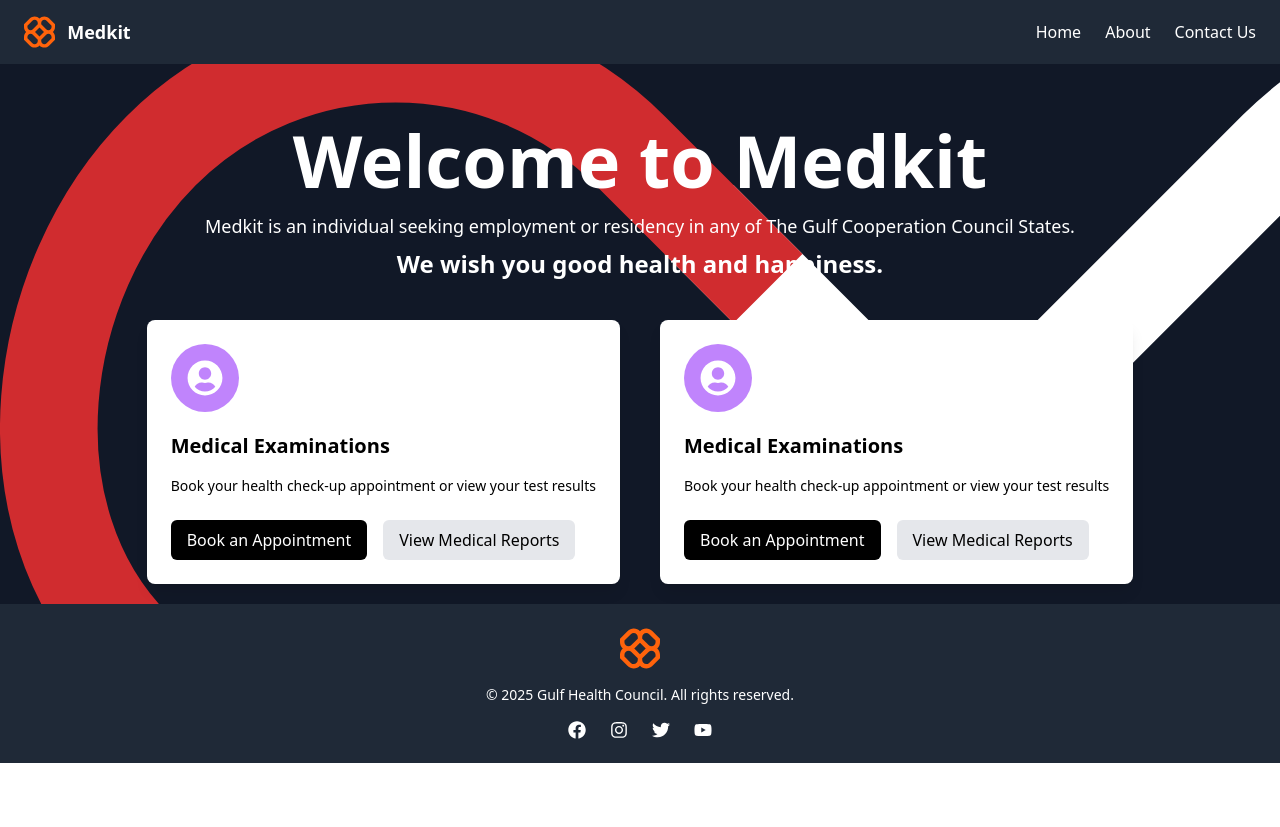
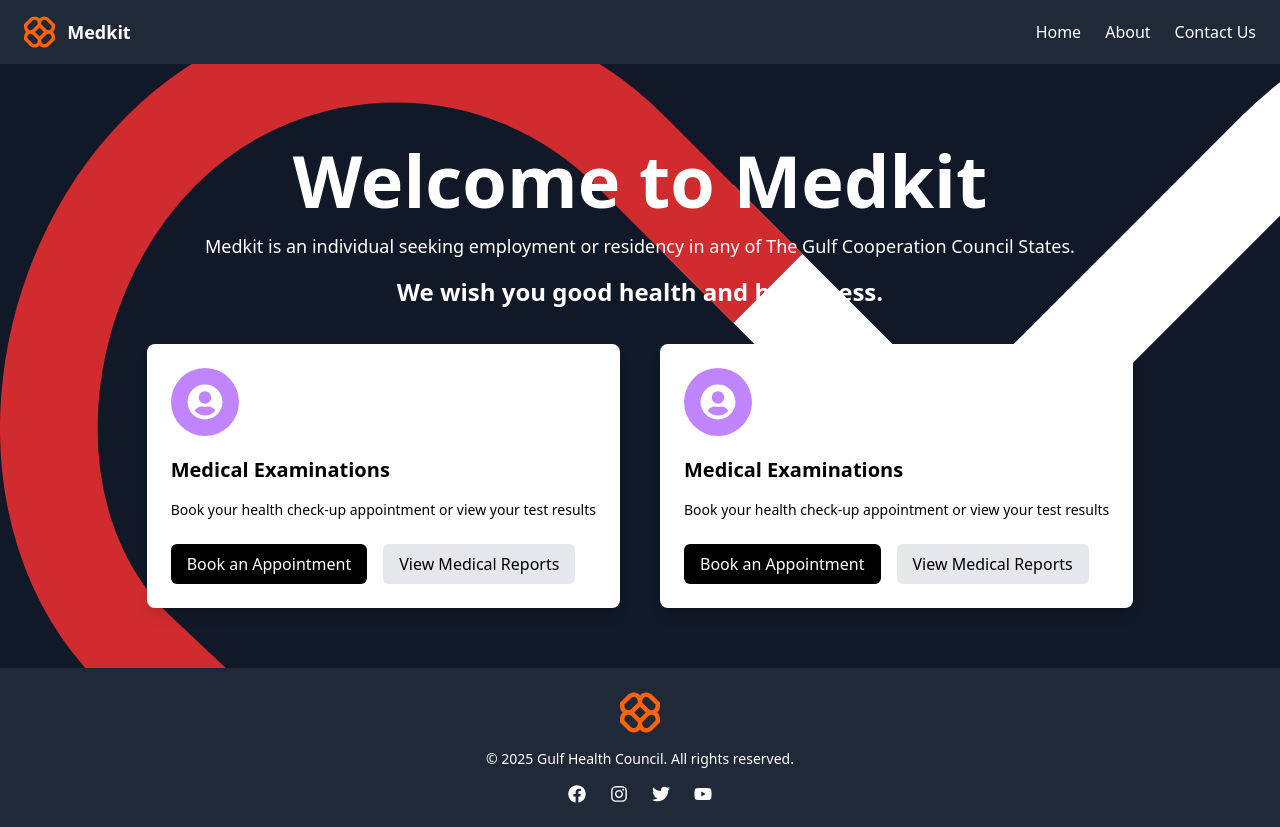
Before and after one commit to Asad-Saeed/MedKit-App, a React (Create React App) app: page / in a window 1280 px wide. Before the commit the page ends 800 px from the top, so only its background shows below. Built offline with nearby package versions, Linux system fonts and the light colour scheme.

Commit message:
home page design

```diff
--- a/src/UI/home/hero.jsx
+++ b/src/UI/home/hero.jsx
@@ -5,14 +5,14 @@ import { useNavigate } from "react-router-dom";
 function Hero() {
   const navigate = useNavigate();
   return (
-    <section className="flex flex-col justify-center items-center">
-      <div className="text-center my-10">
+    <section className="flex flex-col justify-center items-center my-10">
+      <div className="text-center my-5">
         <h1 className="text-5xl md:text-7xl font-bold">Welcome to Medkit</h1>
         <p className="text-lg mt-4">
           Medkit is an individual seeking employment or residency in any of The
           Gulf Cooperation Council States.
         </p>
-        <p className="text-2xl mt-2 font-bold">
+        <p className="text-2xl my-4 font-bold">
           We wish you good health and happiness.
         </p>
       </div>
```
